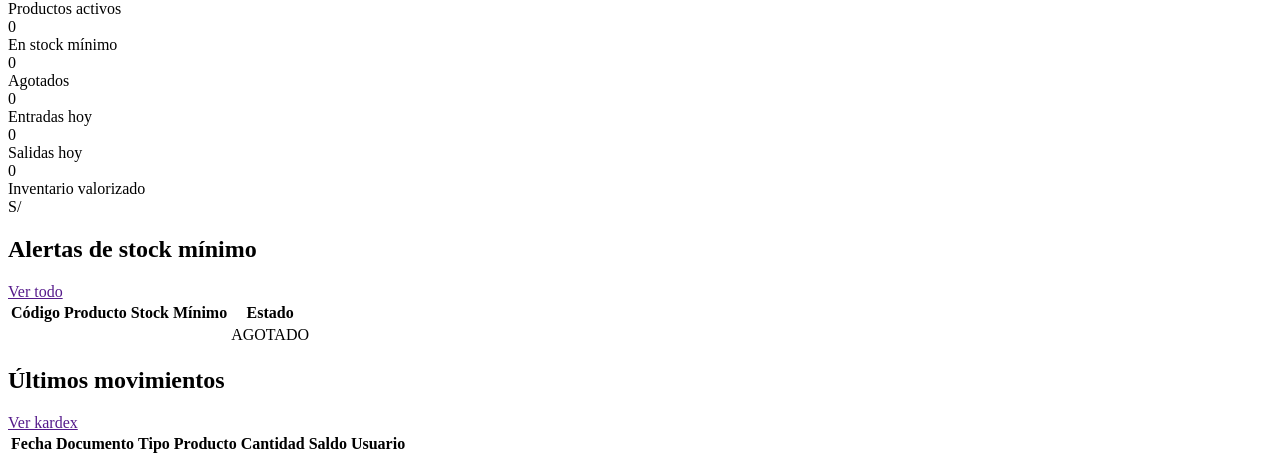
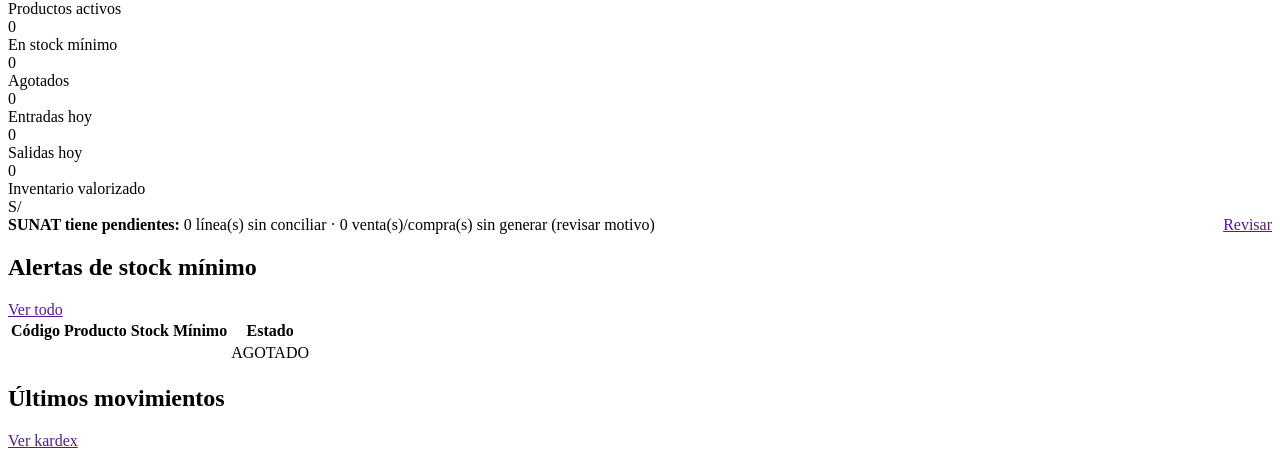
Before and after one commit to velasquezpazanamaria8-oss/proyectoinventariopatty, a PHP site: the page made by views/panel/index.php in a window 1280 px wide. Shown: the part 158-612 px from the top of the page. Run offline with PHP 8.4, Linux system fonts and the light colour scheme; the template is opened without the code that fills it: most values are stand-ins (such as "Sample title", 1, 10 or a date in 2020); data that the repository does not hold is empty; some libraries are stand-ins or nearby versions.

Commit message:
Avisar en el Panel cuando SUNAT tenga pendientes sin conciliar o sin generar
Antes solo se veian entrando a Estado SUNAT o Generar movimientos, asi
que quedaban invisibles hasta que alguien se acordara de revisar. Ahora
el Panel principal muestra un aviso con el conteo y un enlace directo.

Co-Authored-By: Claude Sonnet 5 <noreply@anthropic.com>

```diff
--- a/views/panel/index.php
+++ b/views/panel/index.php
@@ -26,6 +26,22 @@
   </div>
   <?php endif; ?>
 </div>
+
+<?php if ($sunatPendiente): ?>
+<div class="alerta alerta-warning" style="display:flex;justify-content:space-between;align-items:center;gap:12px;flex-wrap:wrap">
+  <div>
+    <strong>SUNAT tiene pendientes:</strong>
+    <?php if ($sunatPendiente['sin_decidir'] > 0): ?>
+      <?= (int) $sunatPendiente['sin_decidir'] ?> línea(s) sin conciliar
+    <?php endif; ?>
+    <?php if ($sunatPendiente['sin_decidir'] > 0 && $sunatPendiente['fallidos'] > 0): ?> · <?php endif; ?>
+    <?php if ($sunatPendiente['fallidos'] > 0): ?>
+      <?= (int) $sunatPendiente['fallidos'] ?> venta(s)/compra(s) sin generar (revisar motivo)
+    <?php endif; ?>
+  </div>
+  <a class="btn btn-sm" href="<?= url('sunat_estado.php') ?>">Revisar</a>
+</div>
+<?php endif; ?>
 
 <div class="tarjeta">
   <div class="tarjeta-cab">
```
Also changed, not shown: app/services/GeneradorMovimientos.php (+9 -0 lines), index.php (+13 -1 lines).
